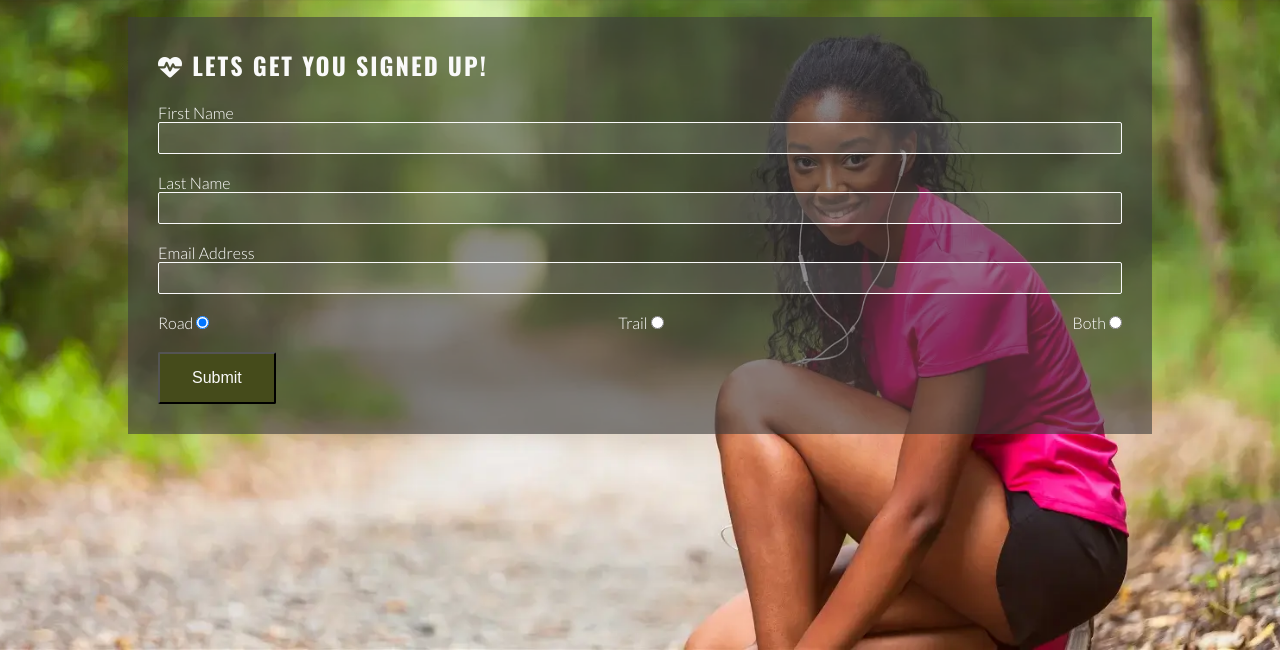
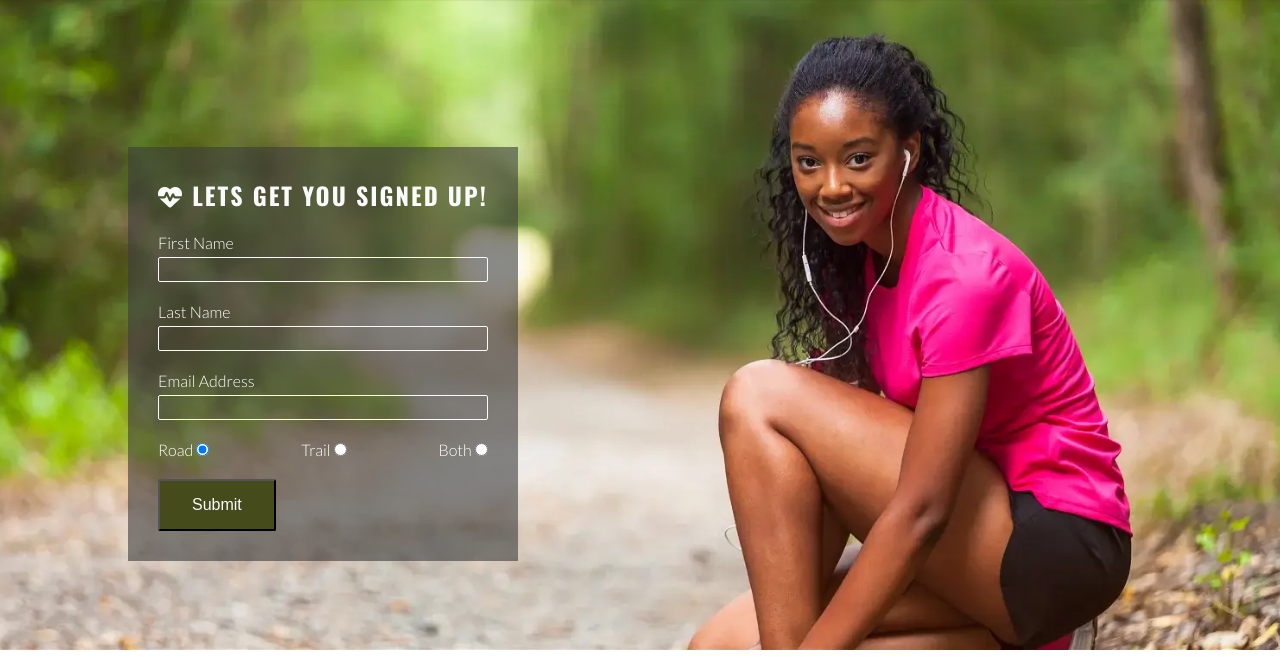
Before and after one commit to DavidFB94/love-running, a plain HTML site: page signup.html in a window 1280 px wide. Shown: the part 82-749 px from the top of the page. Drawn offline with nearby package versions, Linux system fonts and the light colour scheme.

Commit message:
Add form styles, complete

```diff
--- a/assets/css/style.css
+++ b/assets/css/style.css
@@ -206,12 +206,7 @@ main {
     background-size: cover;
     background-position: 75%;
     flex-grow: 1;
-    padding: 20px 10%;
-}
-
-#signup h2 {
-    color: #fafafa;
-    padding-bottom: 20px;
+    padding: 20px 10% 0 10%;
 }
 
 #signup-form {
@@ -220,20 +215,26 @@ main {
     padding: 30px;
 }
 
+#signup-form>h2 {
+    color: #fafafa;
+    margin-bottom: 20px;
+}
+
 .text-input {
-    display: flex;
-    flex-direction: column;
     height: 25px;
     width: 100%;
-    background: rgba(250, 250, 250, 0.1);
+    background: transparent;
+    color: #fafafa;
     border: 1px solid #fafafa;
     border-radius: 2px;
-    padding: 5px 0 25px;
+    padding: 0 5px;
+    margin: 5px 0 20px 0;
 }
 
 #radio-buttons {
     display: flex;
     justify-content: space-between;
+    width: 100%;
 }
 
 .join-button {
@@ -335,8 +336,24 @@ main {
 
     /* Sign-up section */
     #signup {
-        background-position: ;
-        position: ;
+        background-position: center;
+        position: relative;
+    }
+
+    #signup-form {
+        position: absolute;
+        max-width: 400px;
+        left: 10%;
+        top: 150px;
+    }
+
+    .text-input:hover {
+        border-color: #f16c6b;
+    }
+
+    .join-button:hover {
+        background-color: #fafafa;
+        color: #454b1b;
     }
 }
 
```
